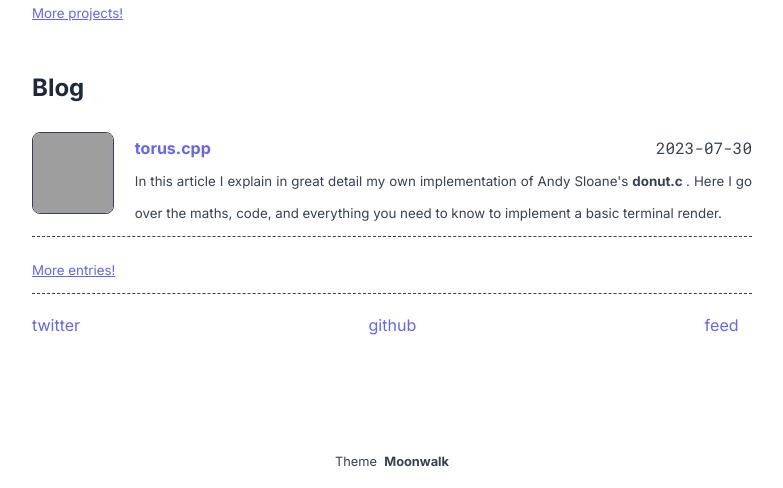
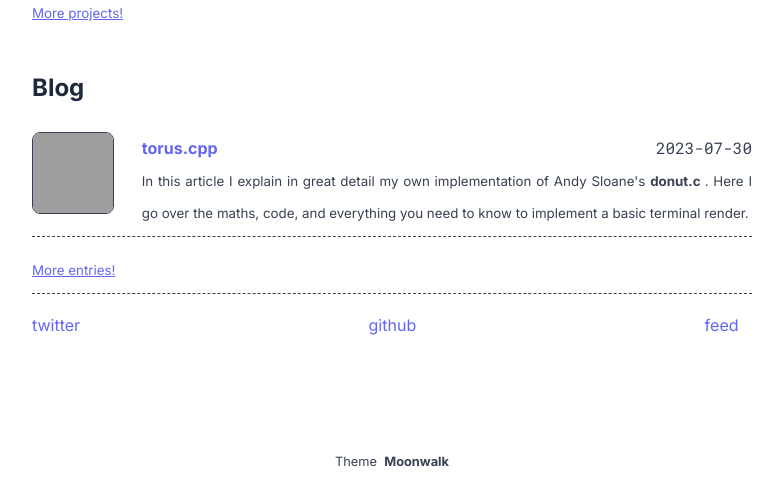
Before and after one commit to LDiazN/ldiazn.github.io, a Jekyll site: the page built from index.md, in a window 1280 px wide. Shown: the part 1494-1982 px from the top of the page, without its empty margins (248-1031 px from the left). Built offline with Jekyll 4.4.1, drawn with Linux system fonts in a browser that asks for light colours; grey boxes are pictures that could not be loaded.

Commit message:
improved display of blog list on smaller screens

```diff
--- a/_sass/moonwalk.scss
+++ b/_sass/moonwalk.scss
@@ -198,9 +198,10 @@
   {
     flex: 6;
     order: 1;
-
+    padding-left: 0.5em;
+    margin-top: 0;
     small {
-      line-height: 1.5em;
+      line-height: 1em;
     }
   }
 
```
